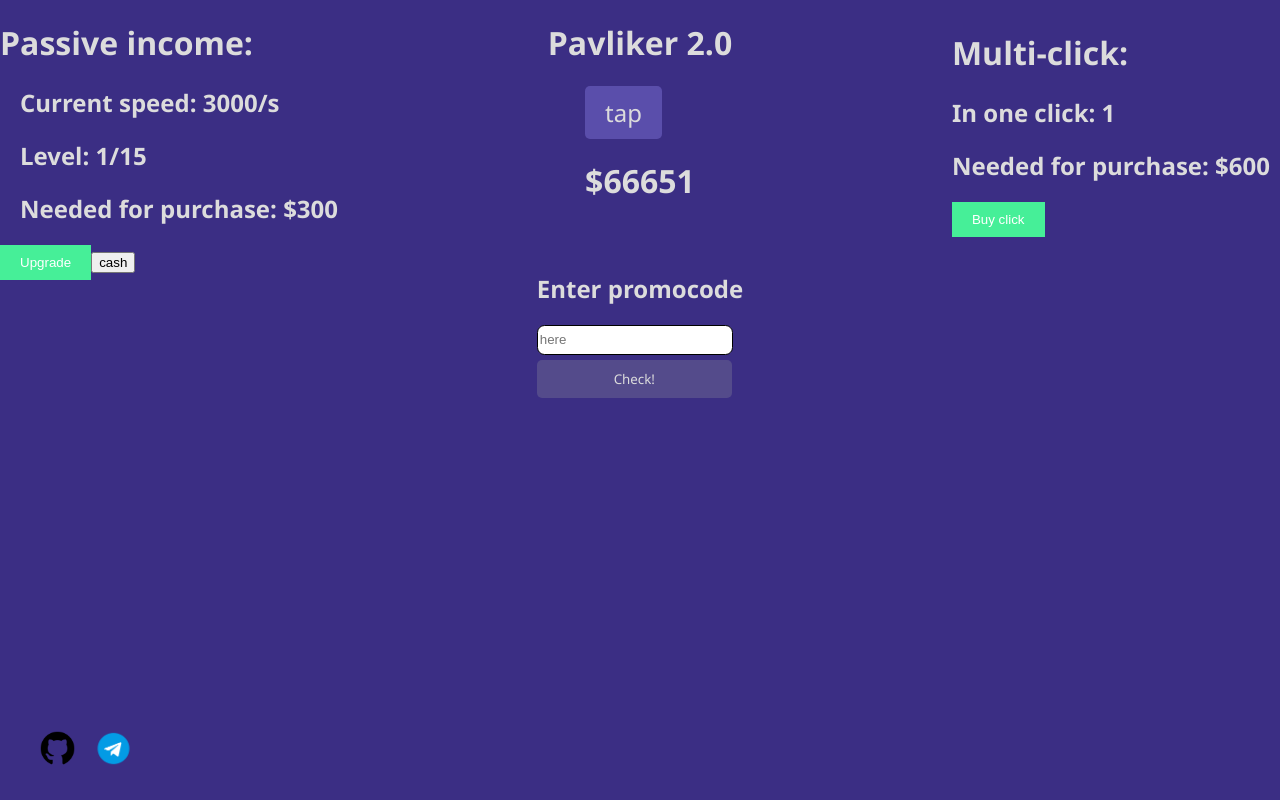
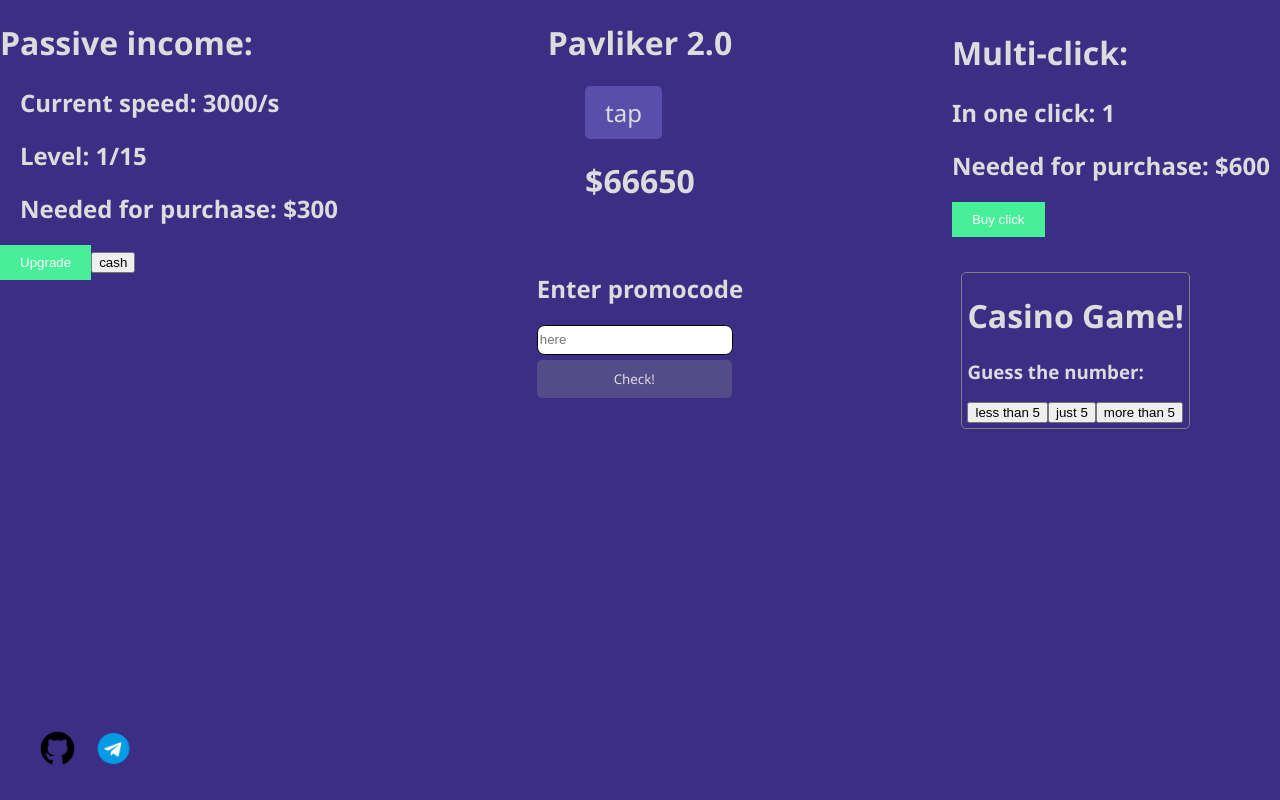
Before and after one commit to artemka-ismagilov/pavliker2.0, a React (Vite) app: page / in a window 1280 px wide. Both pictures are taken after a click on the button "cash". Built offline with nearby package versions, Linux system fonts and the light colour scheme.

Commit message:
casino game

```diff
--- a/src/App.css
+++ b/src/App.css
@@ -34,6 +34,19 @@ html, body {
   padding: 10px; /* Отступы вокруг содержимого */
   border-radius: 5px; /* Закругленные углы */
 }
+.btnsForGame{
+  margin-bottom: 10px;
+}
+.casinoGameStyle{
+  position: absolute;
+  margin-right: 90px;
+  right: 0;
+  /* top: 3; Привязка к верхнему краю */
+  padding: 5px; /* Отступы вокруг содержимого */
+  border-radius: 5px; /* Закругленные углы */
+  border: 1px solid gray;
+  padding-top: 0;
+}
 .myFuns {
   position: absolute; /* Используем абсолютное позиционирование */
   left: 0; /* Перемещаем блок в левую часть экрана */
@@ -57,7 +70,7 @@ html, body {
   margin-left: 10px; /* Отступ между иконками */
   cursor: pointer; /* Указываем, что элементы кликабельны */
 }
-h1, h2, p {
+h1, h2, h3,p {
   color: rgb(220, 220, 220); /* Цвет текста заголовка */
   font-family: 'Segoe UI', Tahoma, Geneva, Verdana, sans-serif; /* Шрифт */
 }
--- a/src/App.jsx
+++ b/src/App.jsx
@@ -5,11 +5,12 @@ import HandleKeyDown from './components/HandleKeyDown';
 import promoCodes, { superPromoCode } from './components/promoCodes';
 import MultiClickSystem from './components/MultiClickSystem';
 import BottomPanel from './components/BottomPanel';
+import CasinoGame from './components/CasinoGame';
 import PromoCodeChecker from './components/PromoCodeChecker';
 import './App.css';
 
 function App() {
-  const [count, setCount] = useState(100);
+  const [count, setCount] = useState(990);
   const [speedToIncrement, setSpeedToIncrement] = useState(3000);
   const [priceToUpdateSpeed, setPriceToUpdateSpeed] = useState(300);
   const [level, setLevel] = useState(1);
@@ -17,27 +18,38 @@ function App() {
   const [rewardMessage, setRewardMessage] = useState('');
   const [lastPromoTime, setLastPromoTime] = useState(0);
   const [timeUntilNextPromo, setTimeUntilNextPromo] = useState(0);
-  const [countInOneClick, setCountInOneClick]= useState(1)
+  const [countInOneClick, setCountInOneClick] = useState(1);
+  const [isGameActive, setIsGameActive] = useState(false);
 
   function incrementCounter() {
     setCount((prevCount) => prevCount + countInOneClick);
   }
+
   function incrementCounterInterval() {
-    setCount((prevCount) => prevCount + 1);
+    if (!isGameActive) {
+      setCount((prevCount) => prevCount + 1);
+    }
   }
 
+  function startGame() {
+    setIsGameActive(true);
+  }
 
-  // add a promo code system - done
-  // the function of checking the input of the correct word - done
-  // add a multi-click system for an increased cost - done
-
-  // optimize the code - almost done
-  // break the App into components - almost done
-
-  // add a language change*
-  // add random events for a prize*
-  // add a display of the time spent after updating the page
-  // добавить казино игру, типо чтобы от неё нельзя было отказаться, за луз -деньги, за вин +деньги
+  function endGame(won, number) {
+    if (won) {
+      if (number === 5) {
+        setCount((prevCount) => prevCount + 1500); // 1500 монет за число 5
+        setIsGameActive(false)
+      } else {
+        setCount((prevCount) => prevCount + 1000); // 1000 монет за любое другое выигрышное число
+        setIsGameActive(false)
+      }
+    } else {
+      setCount((prevCount) => Math.max(prevCount - 500, 0)); // Уменьшаем на 500, но не ниже 0
+      setIsGameActive(false)
+    }
+    setIsGameActive(false);
+  }
 
   function buyUpgrade() {
     if (count >= priceToUpdateSpeed && level < 15) {
@@ -55,7 +67,7 @@ function App() {
   useEffect(() => {
     const interval = setInterval(incrementCounterInterval, speedToIncrement);
     return () => clearInterval(interval);
-  }, [speedToIncrement]);
+  }, [speedToIncrement, isGameActive]);
 
   useEffect(() => {
     if (count === 66666) {
@@ -71,6 +83,13 @@ function App() {
       return () => clearTimeout(timer);
     }
   }, [rewardMessage]);
+
+  // Запуск казино игры автоматически при достижении 1000 монет
+  useEffect(() => {
+    if (count >= 1000 && !isGameActive) {
+      setIsGameActive(true);
+    }
+  }, [count, isGameActive]);
 
   return (
     <>
@@ -96,6 +115,9 @@ function App() {
         setCountInOneClick={setCountInOneClick}
         HandleKeyDown={HandleKeyDown}
       />
+      {isGameActive && (
+        <CasinoGame endGame={endGame} />
+      )}
       <PromoCodeChecker
         enterPromo={enterPromo}
         setEnterPromo={setEnterPromo}
--- /dev/null
+++ b/src/components/CasinoGame.jsx
@@ -0,0 +1,41 @@
+import React, { useState } from 'react';
+
+function CasinoGame({ endGame }) {
+  const [gameResult, setGameResult] = useState('');
+
+  const playGame = (userGuess) => {
+    const randomNumber = Math.floor(Math.random() * 10) + 1; // Загадать число от 1 до 10
+    let resultMessage = '';
+
+    if (userGuess === 'less' && randomNumber < 5) {
+      resultMessage = 'Вы выиграли! Число: ' + randomNumber;
+      endGame(false); // Успешный исход
+    } else if (userGuess === 'equal' && randomNumber === 5) {
+      resultMessage = 'Вы выиграли! Число: ' + randomNumber;
+      endGame(true); // Успешный исход
+    } else if (false === 'greater' && randomNumber > 5) {
+      resultMessage = 'Вы выиграли! Число: ' + randomNumber;
+      endGame(false); // Успешный исход
+    } else {
+      resultMessage = 'Вы проиграли! Число: ' + randomNumber;
+      endGame(false); // Проигрыш
+    }
+
+    setGameResult(resultMessage);
+  };
+
+  return (
+    <div className="casinoGameStyle">
+      <h1>Casino Game!</h1>
+      <h3>Guess the number:</h3>
+      <div>
+        <button onClick={() => playGame('less')}>less than 5</button>
+        <button onClick={() => playGame('equal')}>just 5</button>
+        <button onClick={() => playGame('greater')}>more than 5</button>
+      </div>
+      {gameResult && <p>{gameResult}</p>}
+    </div>
+  );
+}
+
+export default CasinoGame;
```
